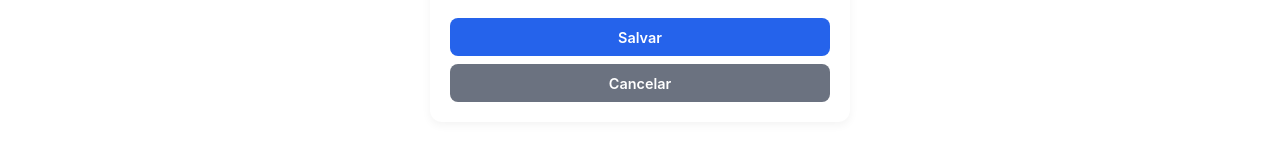
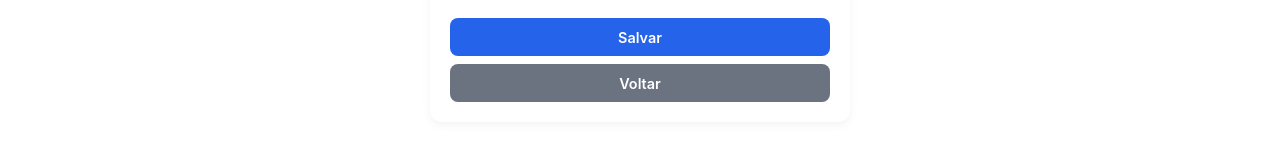
Before and after one commit to misaelalves99/school-management-react, a React (Vite) app: page /students/create in a window 1280 px wide. Shown: the part 675-829 px from the top of the page. Built offline with nearby package versions, Linux system fonts and the light colour scheme.

Commit message:
Atualizando textos

```diff
--- a/src/pages/Enrollments/Create/CreatePage.tsx
+++ b/src/pages/Enrollments/Create/CreatePage.tsx
@@ -131,7 +131,7 @@ export default function CreateEnrollmentPage() {
             className={styles.btnSecondary}
             onClick={() => navigate('/enrollments')}
           >
-            Cancelar
+            Voltar
           </button>
         </div>
       </form>
--- a/src/pages/Enrollments/Details/DetailsPage.tsx
+++ b/src/pages/Enrollments/Details/DetailsPage.tsx
@@ -1,5 +1,3 @@
-// src/pages/Enrollments/Details/DetailsPage.tsx
-
 // src/pages/Enrollments/Details/DetailsPage.tsx
 
 import { useNavigate } from 'react-router-dom';
--- a/src/pages/Enrollments/Edit/EditPage.tsx
+++ b/src/pages/Enrollments/Edit/EditPage.tsx
@@ -114,7 +114,7 @@ export default function EditEnrollment({ enrollment, onSave }: EditProps) {
             className={styles.btnSecondary}
             onClick={() => navigate("/enrollments")}
           >
-            Cancelar
+            Voltar
           </button>
         </div>
       </form>
--- a/src/pages/Students/Create/CreatePage.tsx
+++ b/src/pages/Students/Create/CreatePage.tsx
@@ -80,7 +80,7 @@ export default function StudentCreatePage() {
         <div className={styles.formActions}>
           <button type="submit" className={styles.btnPrimary}>Salvar</button>
           <button type="button" className={styles.btnSecondary} onClick={() => navigate("/students")}>
-            Cancelar
+            Voltar
           </button>
         </div>
       </form>
--- a/src/pages/Subjects/Create/CreatePage.tsx
+++ b/src/pages/Subjects/Create/CreatePage.tsx
@@ -90,7 +90,7 @@ export default function CreateSubject() {
             className={styles.btnSecondary}
             onClick={() => navigate('/subjects')}
           >
-            Cancelar
+            Voltar
           </button>
         </div>
       </form>
--- a/src/pages/Teachers/Create/CreatePage.tsx
+++ b/src/pages/Teachers/Create/CreatePage.tsx
@@ -107,7 +107,7 @@ export default function TeacherCreatePage() {
             className={styles.btnSecondary}
             onClick={() => navigate("/teachers")}
           >
-            Cancelar
+            Voltar
           </button>
         </div>
       </form>
--- a/src/pages/Teachers/Details/DetailsPage.tsx
+++ b/src/pages/Teachers/Details/DetailsPage.tsx
@@ -79,7 +79,7 @@ export default function TeacherDetails() {
           className={`${styles.btn} ${styles.btnSecondary}`}
           onClick={() => navigate("/teachers")}
         >
-          Voltar à Lista
+          Voltar
         </button>
       </div>
     </div>
```
